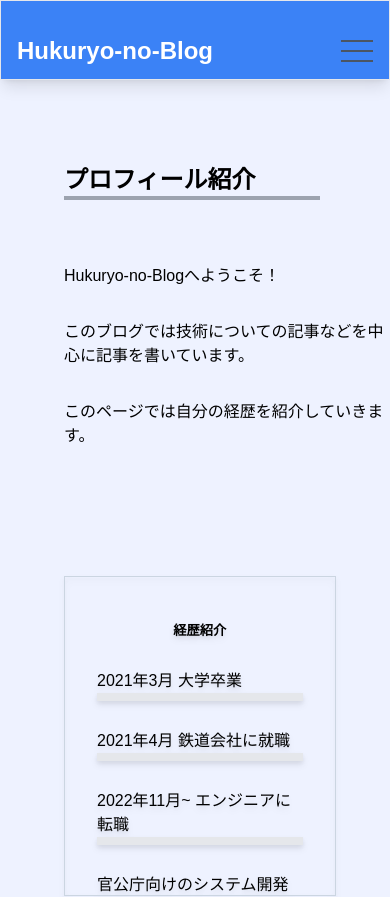
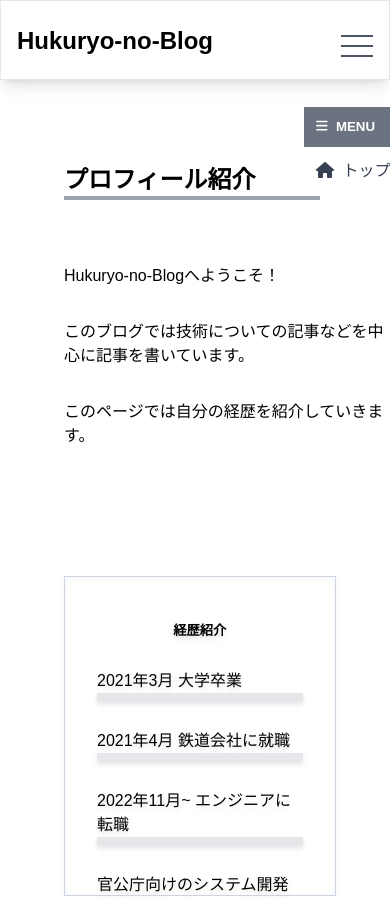
Before and after one commit to hukuryo/Hukuryo-Blog, a Next.js app: page /profile in a window 390 px wide. Shown: the top 897 px of the page. Built offline with nearby package versions, Linux system fonts and the light colour scheme.

Commit message:
レイアウト修正

```diff
--- a/components/ArticleList.tsx
+++ b/components/ArticleList.tsx
@@ -17,14 +17,14 @@ type ArticleListProps = {
 
 const ArticleList: React.FC<ArticleListProps> = ({ articles }) => {
     return (
-        <ul className="grid grid-cols-1 md:grid-cols-2 gap-4">
+        <ul className="grid grid-cols-1 md:grid-cols-2 max-w-3xl gap-4">
             {articles.map((article) => (
                 <li
-            className="col-span-1 rounded-lg shadow-lg bg-white p-2 transition-transform transform hover:scale-105"
+                className="col-span-1 rounded-lg shadow-lg bg-white p-2 transition-transform transform hover:scale-105 hover:opacity-60"
                 key={article.id}
                 >
                 <Link href={`/books/${article.id}`} legacyBehavior>
-                <a className="block space-y-2">
+                    <a className="space-y-2">
                         <div className="h-40 mb-2 bg-gray-100 rounded-md">
                             <img
                             src={article.imageUrl}
--- a/components/Footer.tsx
+++ b/components/Footer.tsx
@@ -4,9 +4,9 @@ export function Footer() {
     return (
         <footer className="py-12 mt-48 bg-gray-50 dark:bg-gray-800">
             <div className="w-full px-32 mx-auto max-w-8xl">
-                <div className="grid gap-12 md:grid-cols-3 sm:gap-24">
+                <div className="grid gap-12 md:grid-cols-3 md:gap-12">
                     <div>
-                        <h3 className="mb-6 text-sm font-semibold text-gray-400 uppercase dark:text-white">発信媒体</h3>
+                        <h3 className="mb-6 text-sm font-semibold text-gray-400 uppercase dark:text-white">SNS</h3>
                         <ul>
                             <li className="mb-4">
                                 <a href="https://github.com/themesberg/flowbite/discussions" rel="noreferrer nofollow" className="font-medium text-gray-600 dark:text-gray-400 dark:hover:text-white hover:underline">Github</a>
@@ -49,7 +49,7 @@ export function Footer() {
                     </div>
                 </div>
                 <hr className='mt-10 mb-10'/>
-                <span className="block text-center text-gray-600 dark:text-gray-400 font-">© 2023 Hukuryo-no-Blog
+                <span className="block text-center text-gray-600 dark:text-gray-400">© 2023 Hukuryo-no-Blog
                 </span>
             </div>
         </footer>
--- a/components/Header.tsx
+++ b/components/Header.tsx
@@ -1,3 +1,6 @@
+import { FontAwesomeIcon } from "@fortawesome/react-fontawesome";
+import { faHome, faList, faUser, faBook, faBars } from "@fortawesome/free-solid-svg-icons";
+
 import Link from "next/link";
 import { useState } from "react";
 
@@ -9,23 +12,23 @@ export function Header() {
     };
     return (
         <header>
-            <div className="h-24 text-center bg-gray-500 hidden sm:flex">
-                <h1 className="font-bold text-3xl text-white flex justify-center items-center h-full w-full">Hukuryo-no-Blog</h1>
+            <div className="h-24 text-center hidden md:flex">
+                <h1 className="font-bold text-2xl flex border-none justify-center items-center h-full w-full">Hukuryo-no-Blog</h1>
             </div>
-            <div className="shadow-lg sm:flex sm:justify-center sm:items-center h-20 border border-gray-200 bg-blue-500 dark:border-gray-600 dark:bg-gray-700">
-                <div className="items-center justify-center hidden  sm:flex w-full">
-                    <Link href="/" className="text-md text-white px-5 ease-in-out duration-300 hover:border-white font-bold hover:border-b-4">トップページ</Link>
-                    <Link href="/articles" className="text-md px-5 text-white ease-in-out duration-300 hover:border-white font-bold hover:border-b-4">記事一覧</Link>
-                    <Link href="/profile" className="text-md px-5 text-white ease-in-out duration-300 hover:border-white font-bold hover:border-b-4">プロフィール</Link>
-                    <Link href="/books" className="text-md px-5 text-white ease-in-out duration-300 hover:border-white font-bold hover:border-b-4">IT書籍紹介</Link>
+            <div className="shadow-lg md:flex md:justify-center md:items-center h-20 border border-gray-200 dark:border-gray-600 dark:bg-gray-700">
+                <div className="items-center justify-center hidden  md:flex w-full">
+                    <Link href="/" className="text-md px-5 ease-in-out duration-300 hover:border-black hover:border-b-2">トップページ</Link>
+                    <Link href="/articles" className="text-md px-5 ease-in-out duration-300 hover:border-black hover:border-b-2">記事一覧</Link>
+                    <Link href="/profile" className="text-md px-5 ease-in-out duration-300 hover:border-black hover:border-b-2">プロフィール</Link>
+                    <Link href="/books" className="text-md px-5 ease-in-out duration-300 hover:border-black hover:border-b-2">IT書籍紹介</Link>
                 </div>
-                <div className="sm:hidden">
+                <div className="md:hidden">
                     <div className="flex justify-between items-center h-full mt-6 mx-4">
-                        <h1 className="font-bold text-2xl text-white">Hukuryo-no-Blog</h1>
+                        <h1 className="font-bold text-2xl mt-0">Hukuryo-no-Blog</h1>
                         <button
                             onClick={handleMenuOpen}
                             type="button"
-                            className="z-20 sm:hidden space-y-2"
+                            className="z-20 md:hidden space-y-2"
                         >
                             <div
                             className={
@@ -54,11 +57,26 @@ export function Header() {
                             ? "text-left fixed z-10 bg-slate-50 right-0 top-0 w-8/12 h-screen flex flex-col justify-start pt-8 px-3 ease-linear duration-300"
                             : "fixed right-[-100%] ease-linear duration-300"}
                     >
-                        <h5 className="mt-10 pl-3 bg-gray-500 text-white py-2.5">メニュー</h5>
-                        <Link href="/" className="text-gray-700 pl-3 py-2 mt-7 hover:bg-gray-200 transition duration-300">トップページ</Link>
-                        <Link href="/articles" className="text-gray-700 pl-3 py-2 mt-7 hover:bg-gray-200 transition duration-300">記事一覧</Link>
-                        <Link href="/profile" className="text-gray-700 py-2 pl-3 mt-7 hover:bg-gray-200 transition duration-300">プロフィール</Link>
-                        <Link href="/books" className="text-gray-700 py-2 pl-3 mt-7 hover:bg-gray-200 transition duration-300">IT書籍紹介</Link>
+                        <h5 className="mt-10 pl-3 bg-gray-500 text-white py-2.5">
+                            <FontAwesomeIcon icon={faBars} className="mr-2" />
+                            MENU
+                        </h5>
+                        <Link href="/" className="text-gray-700 pl-3 py-2 mt-7 hover:bg-gray-200 transition duration-300">
+                            <FontAwesomeIcon icon={faHome} className="mr-2" />
+                            トップページ
+                        </Link>
+                        <Link href="/articles" className="text-gray-700 pl-3 py-2 mt-7 hover:bg-gray-200 transition duration-300">
+                            <FontAwesomeIcon icon={faList} className="mr-2" />
+                            記事一覧
+                        </Link>
+                        <Link href="/profile" className="text-gray-700 py-2 pl-3 mt-7 hover:bg-gray-200 transition duration-300">
+                            <FontAwesomeIcon icon={faUser} className="mr-2" />
+                            プロフィール
+                        </Link>
+                        <Link href="/books" className="text-gray-700 py-2 pl-3 mt-7 hover:bg-gray-200 transition duration-300">
+                            <FontAwesomeIcon icon={faBook} className="mr-2" />
+                            IT書籍紹介
+                        </Link>
                     </nav>
                 </div>
             </div>
--- a/components/SideBar.tsx
+++ b/components/SideBar.tsx
@@ -5,7 +5,7 @@ import Link from 'next/link';
 export function SideBar() {
     return (
         <>
-            <aside id="cta-button-sidebar" className="h-full w-2/5 hidden transition-transform pl-5 lg:block" aria-label="Sidebar" aria-hidden="true">
+            <aside id="cta-button-sidebar" className="h-full bg-white w-80 hidden transition-transform ml-5 md:block" aria-label="Sidebar" aria-hidden="true">
                 <div className="shadow-lg h-full px-3 py-4 border-2 dark:bg-gray-700">
                     <div id="dropdown-cta" className="p-4 mt-5 mb-5 rounded-lg border-2">
                         <div className="text-center mb-3">
@@ -17,10 +17,10 @@ export function SideBar() {
                             フロント中心に頑張っています。
                         </p>
                         <div className='flex justify-center mt-10'>
-                            <Link href="https://github.com/hukuryo" className='mr-5 ease-in-out duration-300 hover:scale-110'>
+                            <Link href="https://github.com/hukuryo" className='mr-5 ease-in-out duration-300 hover:scale-110 hover:opacity-50'>
                                 <svg xmlns="http://www.w3.org/2000/svg" height="1em" viewBox="0 0 496 512"><path d="M165.9 397.4c0 2-2.3 3.6-5.2 3.6-3.3.3-5.6-1.3-5.6-3.6 0-2 2.3-3.6 5.2-3.6 3-.3 5.6 1.3 5.6 3.6zm-31.1-4.5c-.7 2 1.3 4.3 4.3 4.9 2.6 1 5.6 0 6.2-2s-1.3-4.3-4.3-5.2c-2.6-.7-5.5.3-6.2 2.3zm44.2-1.7c-2.9.7-4.9 2.6-4.6 4.9.3 2 2.9 3.3 5.9 2.6 2.9-.7 4.9-2.6 4.6-4.6-.3-1.9-3-3.2-5.9-2.9zM244.8 8C106.1 8 0 113.3 0 252c0 110.9 69.8 205.8 169.5 239.2 12.8 2.3 17.3-5.6 17.3-12.1 0-6.2-.3-40.4-.3-61.4 0 0-70 15-84.7-29.8 0 0-11.4-29.1-27.8-36.6 0 0-22.9-15.7 1.6-15.4 0 0 24.9 2 38.6 25.8 21.9 38.6 58.6 27.5 72.9 20.9 2.3-16 8.8-27.1 16-33.7-55.9-6.2-112.3-14.3-112.3-110.5 0-27.5 7.6-41.3 23.6-58.9-2.6-6.5-11.1-33.3 2.6-67.9 20.9-6.5 69 27 69 27 20-5.6 41.5-8.5 62.8-8.5s42.8 2.9 62.8 8.5c0 0 48.1-33.6 69-27 13.7 34.7 5.2 61.4 2.6 67.9 16 17.7 25.8 31.5 25.8 58.9 0 96.5-58.9 104.2-114.8 110.5 9.2 7.9 17 22.9 17 46.4 0 33.7-.3 75.4-.3 83.6 0 6.5 4.6 14.4 17.3 12.1C428.2 457.8 496 362.9 496 252 496 113.3 383.5 8 244.8 8zM97.2 352.9c-1.3 1-1 3.3.7 5.2 1.6 1.6 3.9 2.3 5.2 1 1.3-1 1-3.3-.7-5.2-1.6-1.6-3.9-2.3-5.2-1zm-10.8-8.1c-.7 1.3.3 2.9 2.3 3.9 1.6 1 3.6.7 4.3-.7.7-1.3-.3-2.9-2.3-3.9-2-.6-3.6-.3-4.3.7zm32.4 35.6c-1.6 1.3-1 4.3 1.3 6.2 2.3 2.3 5.2 2.6 6.5 1 1.3-1.3.7-4.3-1.3-6.2-2.2-2.3-5.2-2.6-6.5-1zm-11.4-14.7c-1.6 1-1.6 3.6 0 5.9 1.6 2.3 4.3 3.3 5.6 2.3 1.6-1.3 1.6-3.9 0-6.2-1.4-2.3-4-3.3-5.6-2z"/></svg>
                             </Link>
-                            <Link href="https://twitter.com/hukuryo_" className="ease-in-out duration-300 hover:scale-110">
+                            <Link href="https://twitter.com/hukuryo_" className="ease-in-out duration-300 hover:scale-110 hover:opacity-50">
                                 <svg xmlns="http://www.w3.org/2000/svg" height="1em" viewBox="0 0 512 512"><path d="M459.37 151.716c.325 4.548.325 9.097.325 13.645 0 138.72-105.583 298.558-298.558 298.558-59.452 0-114.68-17.219-161.137-47.106 8.447.974 16.568 1.299 25.34 1.299 49.055 0 94.213-16.568 130.274-44.832-46.132-.975-84.792-31.188-98.112-72.772 6.498.974 12.995 1.624 19.818 1.624 9.421 0 18.843-1.3 27.614-3.573-48.081-9.747-84.143-51.98-84.143-102.985v-1.299c13.969 7.797 30.214 12.67 47.431 13.319-28.264-18.843-46.781-51.005-46.781-87.391 0-19.492 5.197-37.36 14.294-52.954 51.655 63.675 129.3 105.258 216.365 109.807-1.624-7.797-2.599-15.918-2.599-24.04 0-57.828 46.782-104.934 104.934-104.934 30.213 0 57.502 12.67 76.67 33.137 23.715-4.548 46.456-13.32 66.599-25.34-7.798 24.366-24.366 44.833-46.132 57.827 21.117-2.273 41.584-8.122 60.426-16.243-14.292 20.791-32.161 39.308-52.628 54.253z"/></svg>
                             </Link>
                         </div>
--- a/package.json
+++ b/package.json
@@ -30,6 +30,7 @@
     "postcss": "8.4.27",
     "react": "18.2.0",
     "react-dom": "18.2.0",
+    "react-markdown": "^8.0.7",
     "react-scroll": "^1.8.9",
     "server-only": "^0.0.1",
     "sharp": "^0.32.4",
--- a/pages/_document.tsx
+++ b/pages/_document.tsx
@@ -4,7 +4,7 @@ export default function Document() {
   return (
     <Html lang="ja">
       <Head />
-      <body className='bg-indigo-50'>
+      <body>
         <Main />
         <NextScript />
       </body>
```
Also changed, not shown: pages/books/[id].tsx (+17 -7 lines), pages/index.tsx (+5 -5 lines), 1 other file (tests, documents, lock files or other folders). Lines whose indentation alone changed are shown as unchanged.
